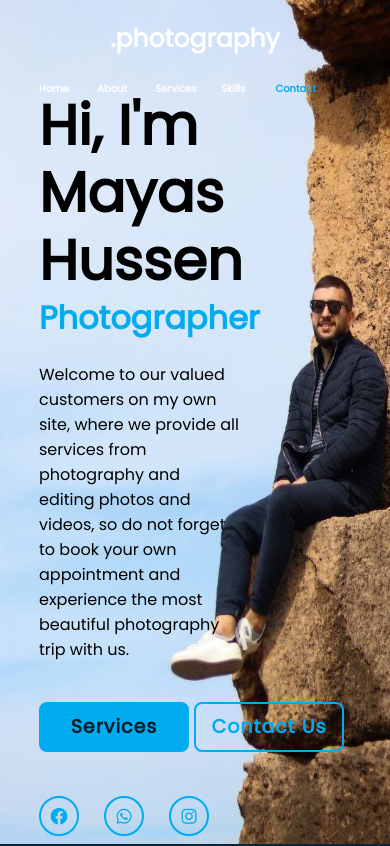
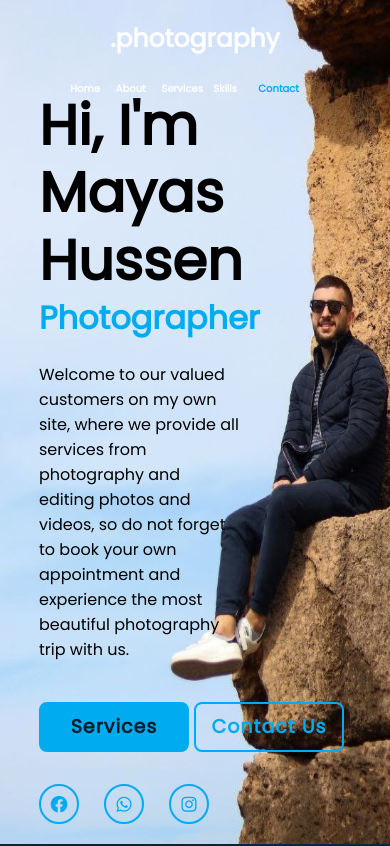
Before and after one commit to maherhussen/Mayas-Photography, a plain HTML site: page index.html in a window 390 px wide. Shown: the top 846 px of the page. Drawn offline with nearby package versions, Linux system fonts and the light colour scheme.

Commit message:
Add files via upload

```diff
--- a/style.css
+++ b/style.css
@@ -51,6 +51,7 @@ html {
 nav ul {
     display: flex;
     margin-right: 100px;
+
   }
 
   nav ul li a {
@@ -619,6 +620,7 @@ align-self: flex-end;
       html {
         font-size: 13px;
       }
+
       .home .home-content h1 {
         color: #000000;
       }
@@ -631,7 +633,10 @@ align-self: flex-end;
         .logo{
           color: #fff;
         }
-
+        ul {
+          padding-inline-end: 10%;
+          padding-inline-start: 10%;
+        }
       .home {
         max-width: 100%;
         height: 100vh;
@@ -640,9 +645,9 @@ align-self: flex-end;
     }
     .home-sci {
       position: absolute;
-      bottom: 1%;
+      bottom: 0;
       width: 170px;
-      margin: 20px 0 0px;
+      margin: 20px 0 20px;
       display: flex;
       justify-content: space-between;
       }
```
